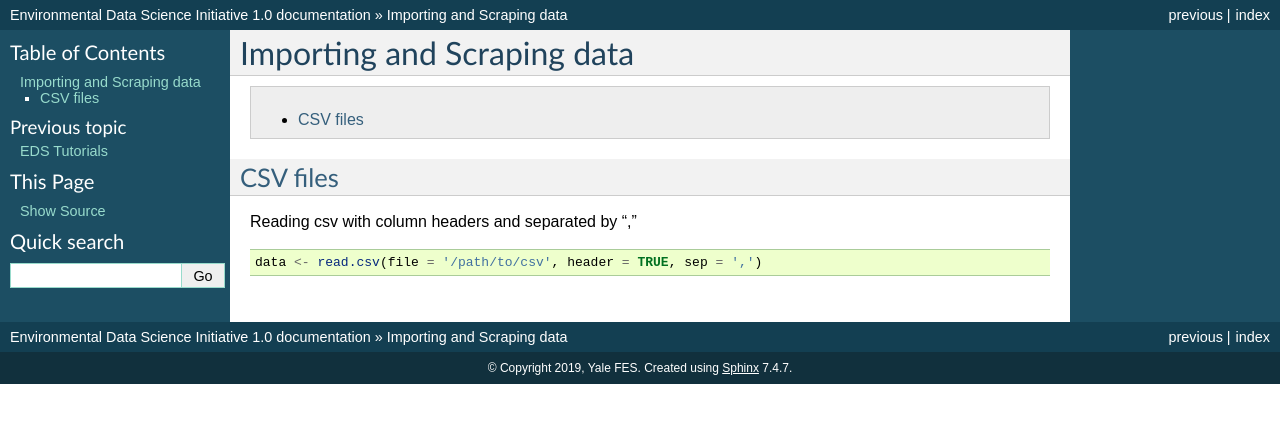
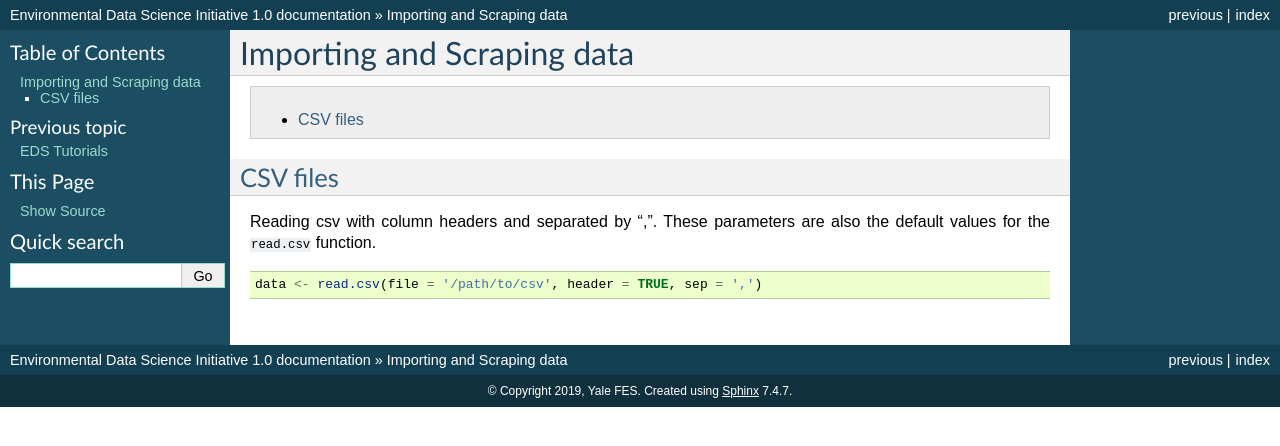
Before and after one commit to rajaoberison/edsy, a Sphinx documentation site: the page built from docs/importing_and_scraping_data.rst, in a window 1280 px wide. Shown: the top 446 px of the page. Built offline with Sphinx 7.4.7, drawn with Linux system fonts in a browser that asks for light colours.

Commit message:
Update importing_and_scraping_data.rst

```diff
--- a/docs/importing_and_scraping_data.rst
+++ b/docs/importing_and_scraping_data.rst
@@ -12,7 +12,7 @@ Importing and Scraping data
 CSV files
 ==========
 
-Reading csv with column headers and separated by ","
+Reading csv with column headers and separated by ",". These parameters are also the default values for the :code:`read.csv` function.
 
 .. code-block:: r
 
```
